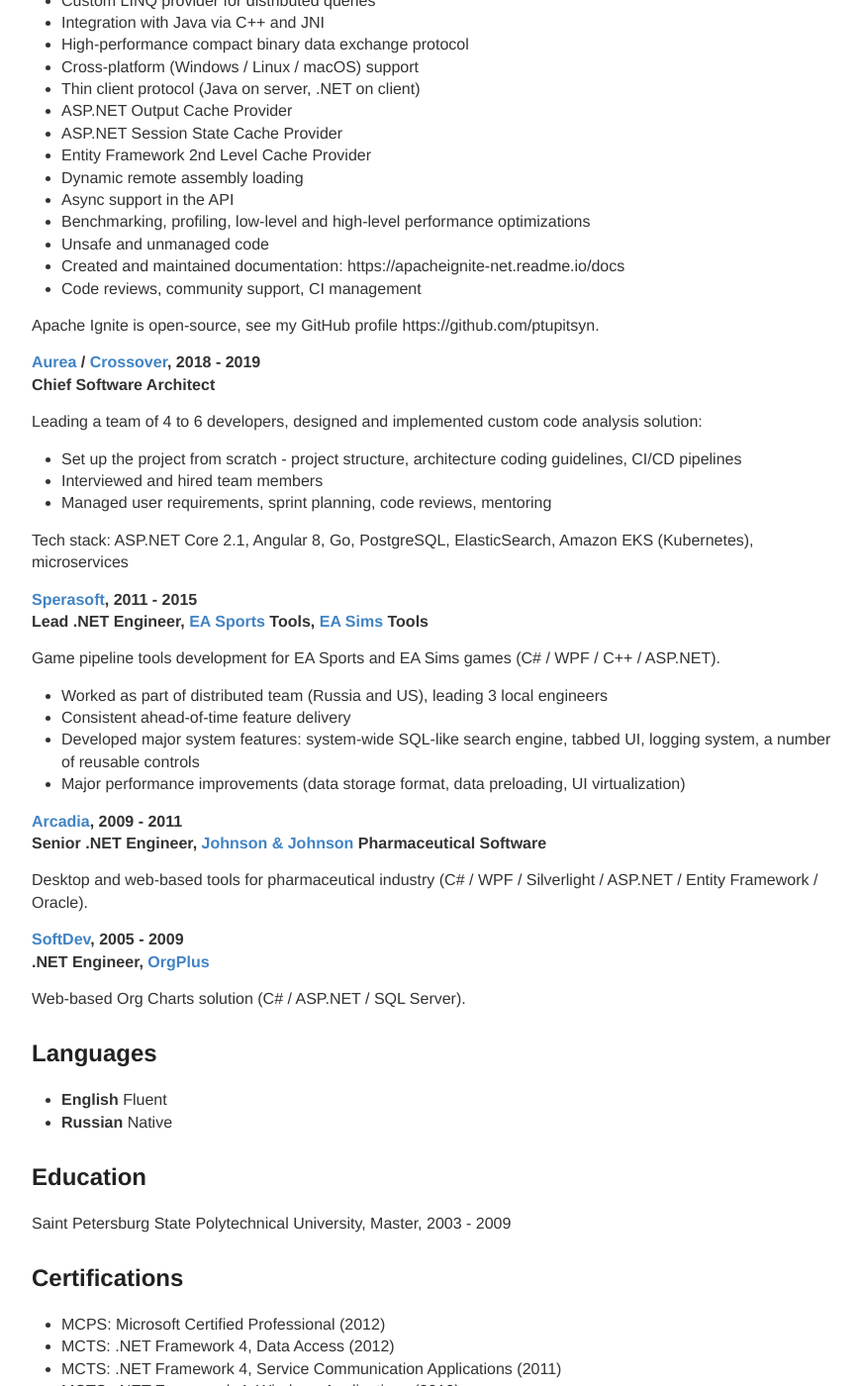
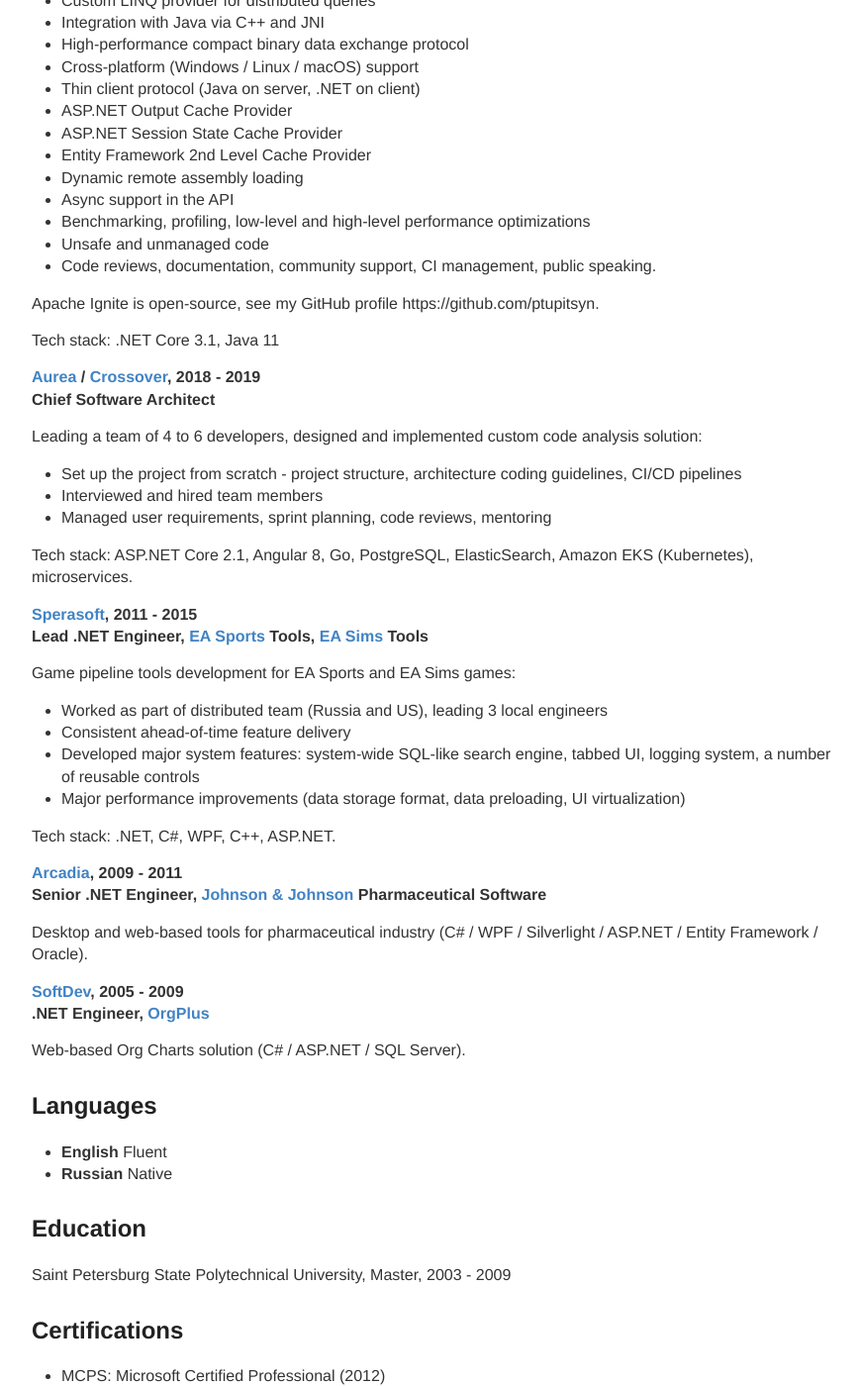
Before and after one commit to ptupitsyn/ptupitsyn.github.io, a Jekyll site: the page built from ptupitsyn_resume.md, in a window 1280 px wide and 1400 px high, scrolled down 519 px. Shown: the whole window at 99% size, without its empty margins (203-1073 px from the left). Built offline with Jekyll 4.4.1, drawn with Linux system fonts in a browser that asks for light colours.

Commit message:
Update resume

```diff
--- a/ptupitsyn_resume.md
+++ b/ptupitsyn_resume.md
@@ -28,10 +28,11 @@
 - Async support in the API
 - Benchmarking, profiling, low-level and high-level performance optimizations
 - Unsafe and unmanaged code
-- Created and maintained documentation: https://apacheignite-net.readme.io/docs
-- Code reviews, community support, CI management
+- Code reviews, documentation, community support, CI management, public speaking.
 
 Apache Ignite is open-source, see my GitHub profile https://github.com/ptupitsyn.
+
+Tech stack: .NET Core 3.1, Java 11
 
 
 **[Aurea](https://www.aurea.com/) / [Crossover](https://crossover.com/), 2018 - 2019**
@@ -42,17 +43,19 @@
 - Interviewed and hired team members
 - Managed user requirements, sprint planning, code reviews, mentoring
 
-Tech stack: ASP.NET Core 2.1, Angular 8, Go, PostgreSQL, ElasticSearch, Amazon EKS (Kubernetes), microservices
+Tech stack: ASP.NET Core 2.1, Angular 8, Go, PostgreSQL, ElasticSearch, Amazon EKS (Kubernetes), microservices.
 
 
 **[Sperasoft](https://sperasoft.ru/), 2011 - 2015**
 **Lead .NET Engineer, [EA Sports](https://www.easports.com/) Tools, [EA Sims](https://www.ea.com/games/the-sims) Tools**
 
-Game pipeline tools development for EA Sports and EA Sims games (C# / WPF / C++ / ASP.NET).
+Game pipeline tools development for EA Sports and EA Sims games:
 - Worked as part of distributed team (Russia and US), leading 3 local engineers
 - Consistent ahead-of-time feature delivery
 - Developed major system features: system-wide SQL-like search engine, tabbed UI, logging system, a number of reusable controls
 - Major performance improvements (data storage format, data preloading, UI virtualization)
+
+Tech stack: .NET, C#, WPF, C++, ASP.NET.
 
 
 **[Arcadia](http://www.softwarecountry.com/), 2009 - 2011**
```
